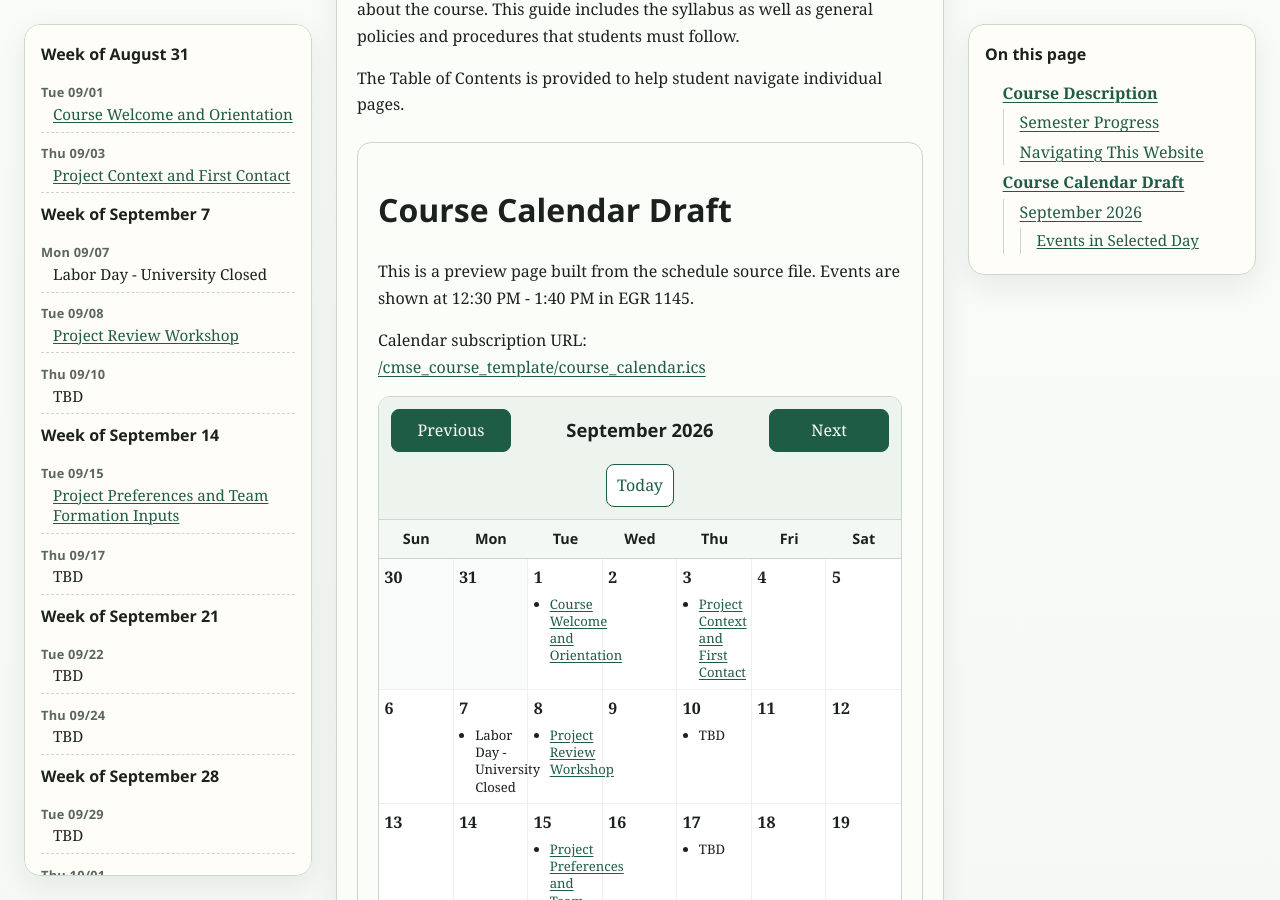
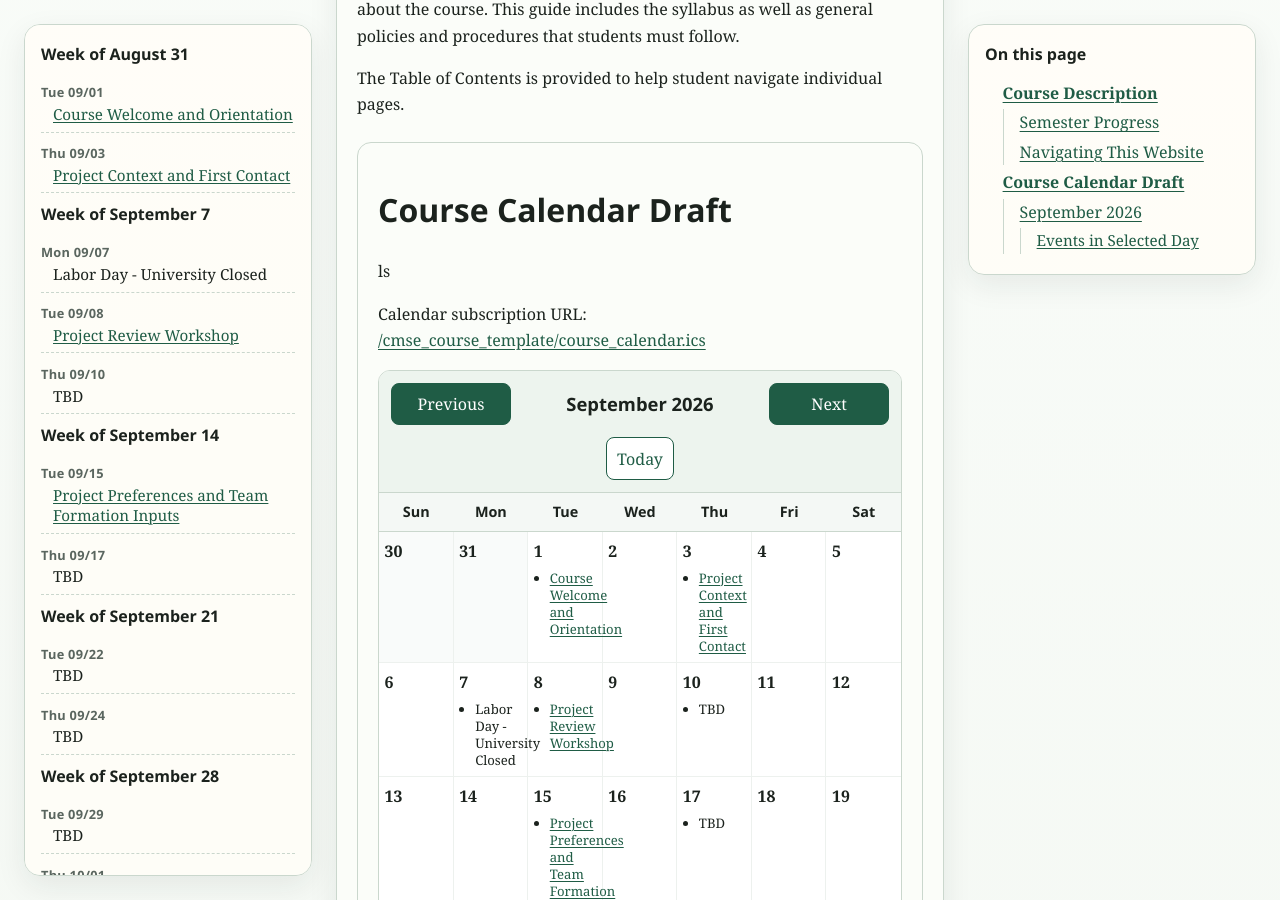
Before and after one commit to colbrydi/cmse_course_template, a Jekyll site: the page built from index.md, in a window 1280 px wide and 900 px high, scrolled down 900 px. Built offline with Jekyll 4.4.1, drawn with Linux system fonts in a browser that asks for light colours.

Commit message:
Cleaning up calendar widget

```diff
--- a/_includes/schedule_widgets.html
+++ b/_includes/schedule_widgets.html
@@ -11,9 +11,7 @@
 </section>
 {% elsif include.part == "calendar" %}
 <div class="calendar-draft-wrap">
-  <h1>{{ include.calendar_title | default: "Course Calendar" }}</h1>
-  <p>{{ include.calendar_description | default: "This is a preview page built from the schedule source file." }} Events are shown at {{ include.class_time | default: "TBD" }} in {{ include.class_location | default: "TBD" }}.</p>
-
+  <h1>{{ include.calendar_title | default: "Course Calendar" }}</h1>ls
   {% assign subscription_path = include.subscription_path | default: "/course_calendar.ics" %}
   <p>
     Calendar subscription URL:
```
